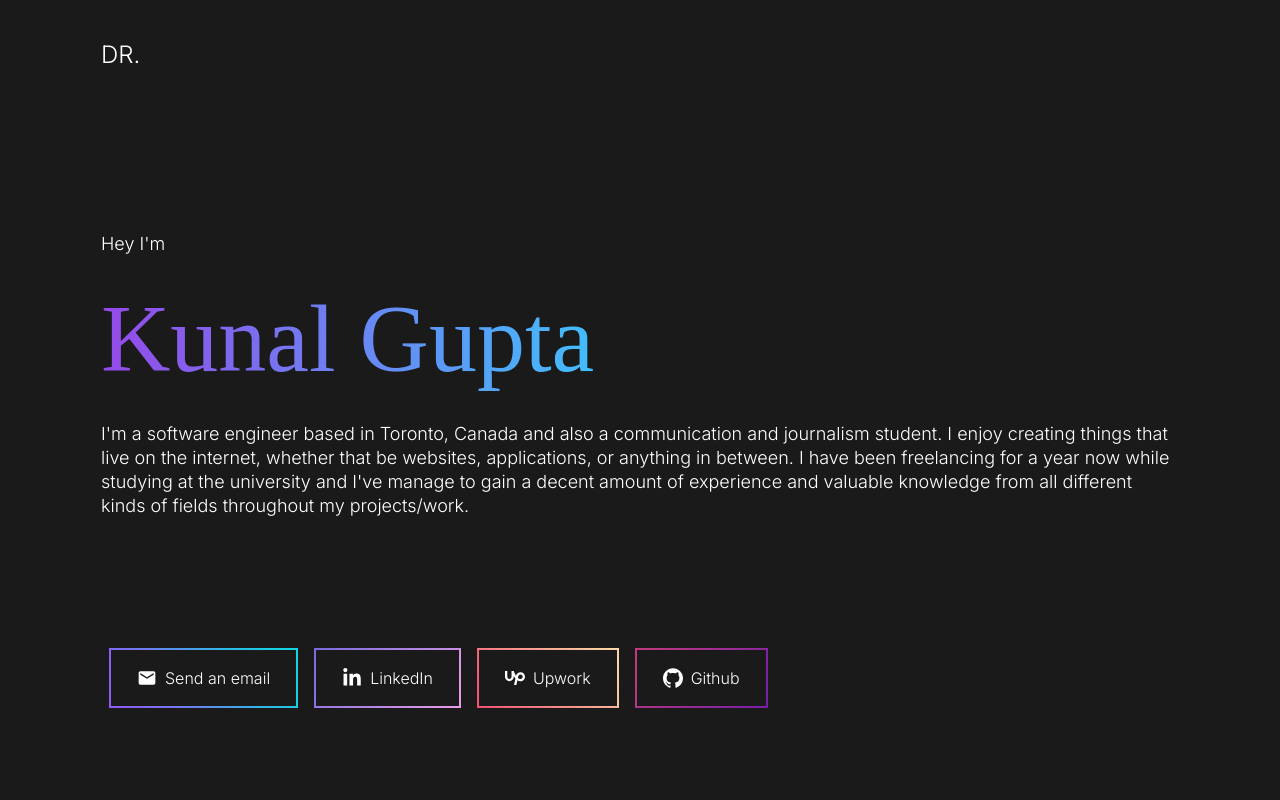
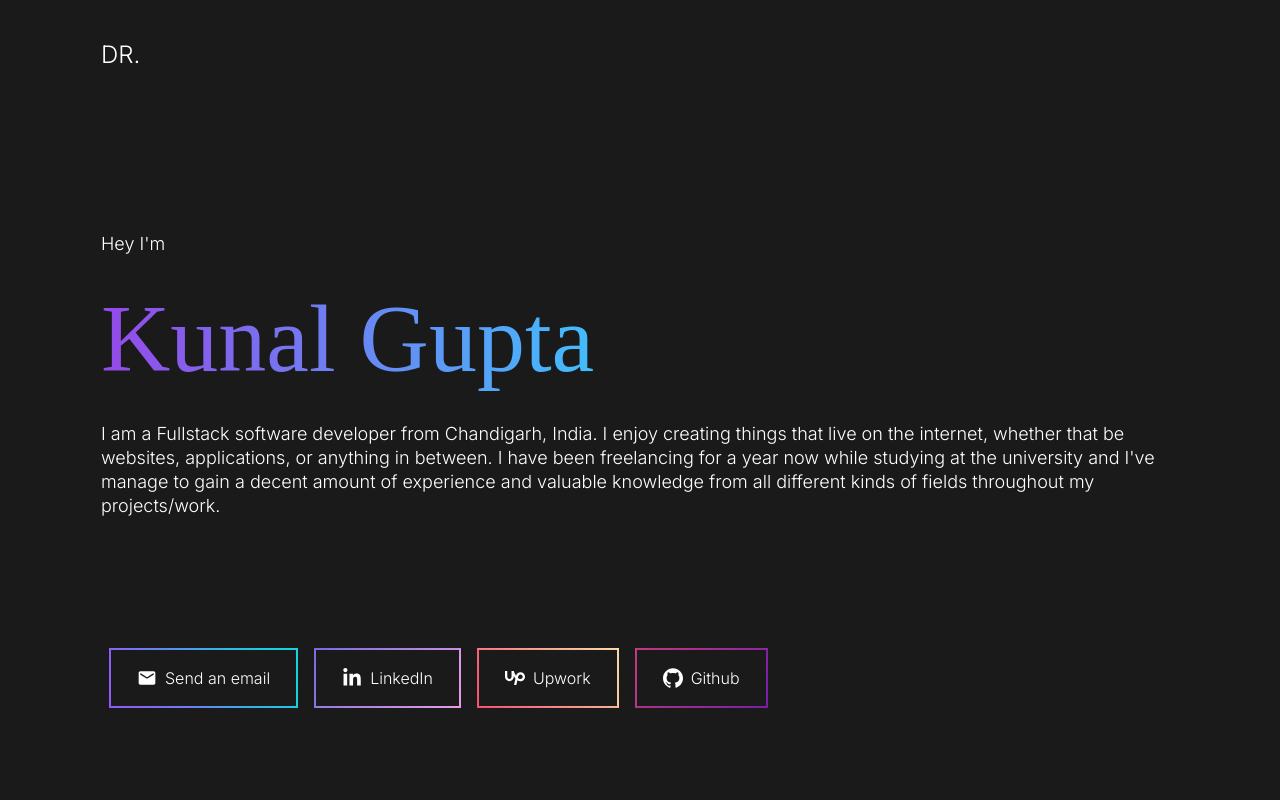
Before and after one commit to kunalGuptaX/kunalgupta.dev, a Next.js app: page / in a window 1280 px wide. Shown: the top 800 px of the page. Built offline with nearby package versions, Linux system fonts and the light colour scheme.

Commit message:
fixed description

```diff
--- a/src/content.ts
+++ b/src/content.ts
@@ -1,7 +1,6 @@
 export const content = {
   name: "Kunal Gupta",
-  aboutMe:
-    "I'm a software engineer based in Toronto, Canada and also a communication and journalism student. I enjoy creating things that live on the internet, whether that be websites, applications, or anything in between. I have been freelancing for a year now while studying at the university and I've manage to gain a decent amount of experience and valuable knowledge from all different kinds of fields throughout my projects/work.",
+  aboutMe: `I am a Fullstack software developer from Chandigarh, India. I enjoy creating things that live on the internet, whether that be websites, applications, or anything in between. I have been freelancing for a year now while studying at the university and I've manage to gain a decent amount of experience and valuable knowledge from all different kinds of fields throughout my projects/work.`,
   email: "kunalgupta.contact@gmail.com",
   linkedin: "https://www.linkedin.com/in/kunalgupta26/",
   upwork: "https://www.upwork.com/freelancers/~012dc1d91234c47a74?viewMode=1",
--- a/src/pages/index.tsx
+++ b/src/pages/index.tsx
@@ -43,6 +43,7 @@ const CenterContentContainer = styled.div`
   color: #ffffff;
   font-size: 18px;
   line-height: 24px;
+  white-space: pre-wrap;
 `;
 
 const Name = styled.h1`
```
